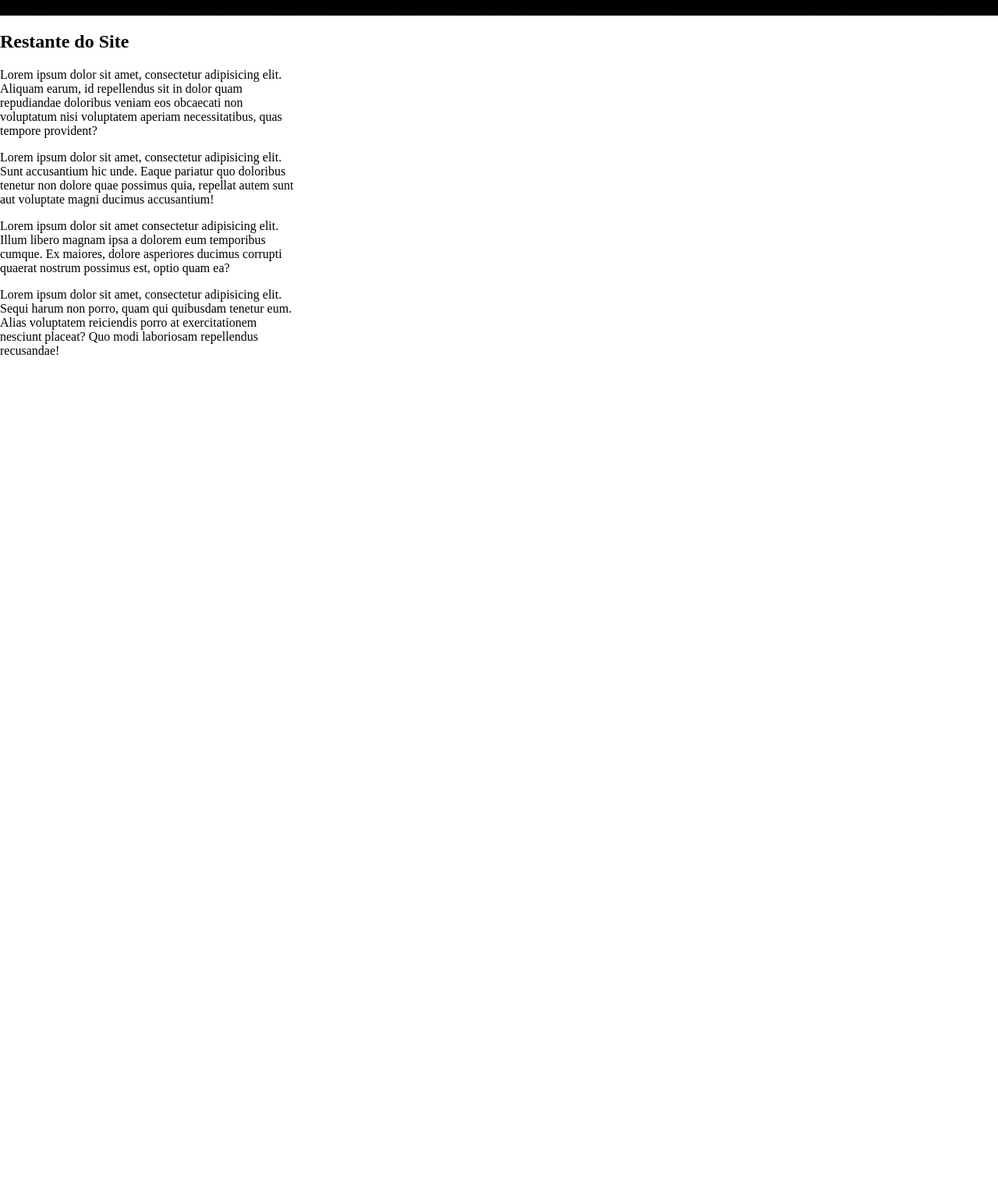
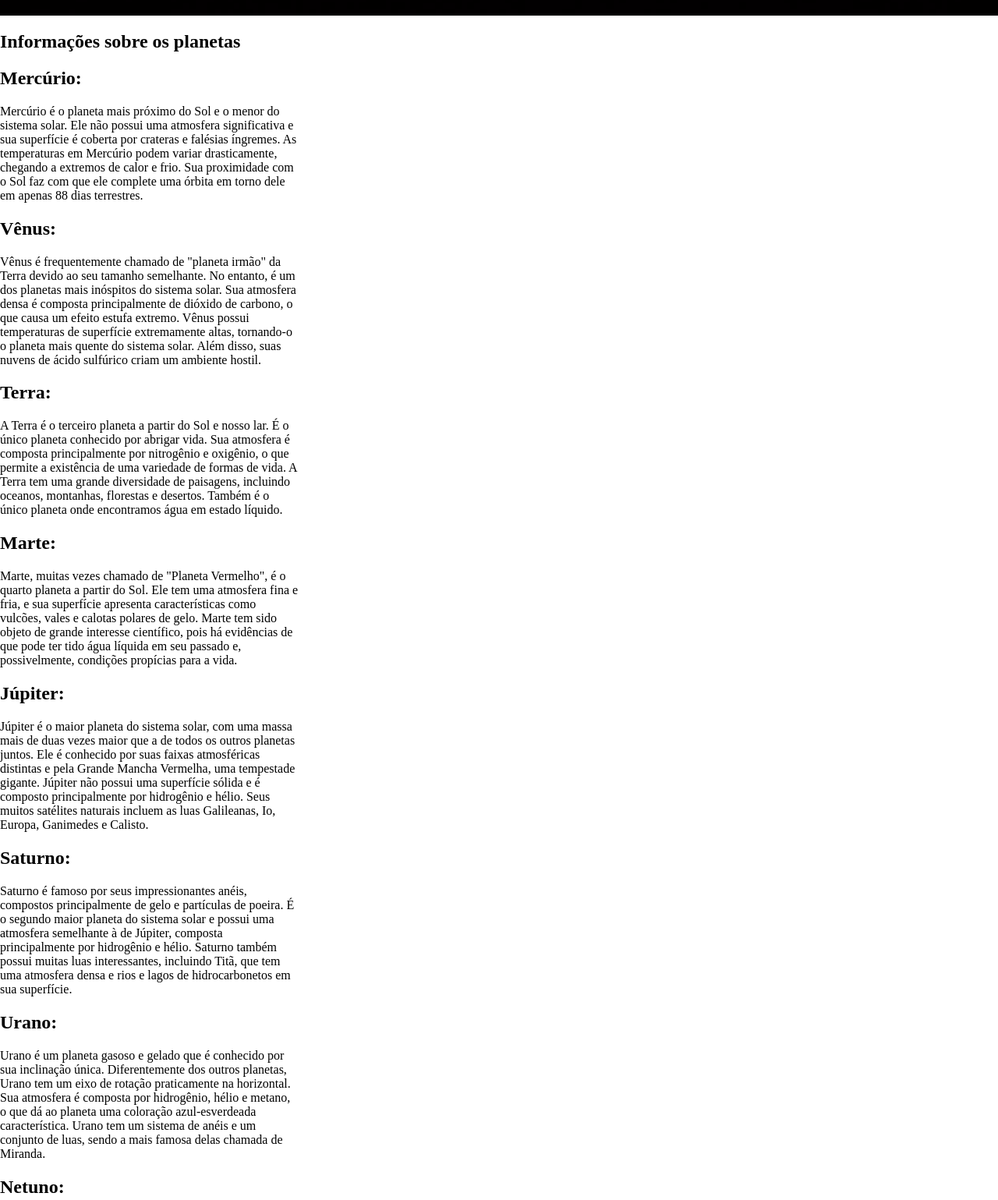
Before and after one commit to Filipe-Bacof/Projeto_Slideshow, a plain HTML site: page index.html in a window 1280 px wide. Shown: the part 780-2319 px from the top of the page at 78% size. Before the commit the page ends 1255 px from the top, so only its background shows below. Drawn offline with Linux system fonts and the light colour scheme.

Commit message:
readme + html texts

```diff
--- a/index.html
+++ b/index.html
@@ -67,29 +67,80 @@
       </div>
     </header>
     <section>
-      <h1 class="resto-do-site">Restante do Site</h1>
+      <h1 class="resto-do-site">Informações sobre os planetas</h1>
+      <h2>Mercúrio:</h2>
       <p>
-        Lorem ipsum dolor sit amet, consectetur adipisicing elit. Aliquam earum,
-        id repellendus sit in dolor quam repudiandae doloribus veniam eos
-        obcaecati non voluptatum nisi voluptatem aperiam necessitatibus, quas
-        tempore provident?
+        Mercúrio é o planeta mais próximo do Sol e o menor do sistema solar. Ele
+        não possui uma atmosfera significativa e sua superfície é coberta por
+        crateras e falésias íngremes. As temperaturas em Mercúrio podem variar
+        drasticamente, chegando a extremos de calor e frio. Sua proximidade com
+        o Sol faz com que ele complete uma órbita em torno dele em apenas 88
+        dias terrestres.
       </p>
+      <h2>Vênus:</h2>
       <p>
-        Lorem ipsum dolor sit amet, consectetur adipisicing elit. Sunt
-        accusantium hic unde. Eaque pariatur quo doloribus tenetur non dolore
-        quae possimus quia, repellat autem sunt aut voluptate magni ducimus
-        accusantium!
+        Vênus é frequentemente chamado de "planeta irmão" da Terra devido ao seu
+        tamanho semelhante. No entanto, é um dos planetas mais inóspitos do
+        sistema solar. Sua atmosfera densa é composta principalmente de dióxido
+        de carbono, o que causa um efeito estufa extremo. Vênus possui
+        temperaturas de superfície extremamente altas, tornando-o o planeta mais
+        quente do sistema solar. Além disso, suas nuvens de ácido sulfúrico
+        criam um ambiente hostil.
       </p>
+      <h2>Terra:</h2>
       <p>
-        Lorem ipsum dolor sit amet consectetur adipisicing elit. Illum libero
-        magnam ipsa a dolorem eum temporibus cumque. Ex maiores, dolore
-        asperiores ducimus corrupti quaerat nostrum possimus est, optio quam ea?
+        A Terra é o terceiro planeta a partir do Sol e nosso lar. É o único
+        planeta conhecido por abrigar vida. Sua atmosfera é composta
+        principalmente por nitrogênio e oxigênio, o que permite a existência de
+        uma variedade de formas de vida. A Terra tem uma grande diversidade de
+        paisagens, incluindo oceanos, montanhas, florestas e desertos. Também é
+        o único planeta onde encontramos água em estado líquido.
       </p>
+      <h2>Marte:</h2>
       <p>
-        Lorem ipsum dolor sit amet, consectetur adipisicing elit. Sequi harum
-        non porro, quam qui quibusdam tenetur eum. Alias voluptatem reiciendis
-        porro at exercitationem nesciunt placeat? Quo modi laboriosam
-        repellendus recusandae!
+        Marte, muitas vezes chamado de "Planeta Vermelho", é o quarto planeta a
+        partir do Sol. Ele tem uma atmosfera fina e fria, e sua superfície
+        apresenta características como vulcões, vales e calotas polares de gelo.
+        Marte tem sido objeto de grande interesse científico, pois há evidências
+        de que pode ter tido água líquida em seu passado e, possivelmente,
+        condições propícias para a vida.
+      </p>
+      <h2>Júpiter:</h2>
+      <p>
+        Júpiter é o maior planeta do sistema solar, com uma massa mais de duas
+        vezes maior que a de todos os outros planetas juntos. Ele é conhecido
+        por suas faixas atmosféricas distintas e pela Grande Mancha Vermelha,
+        uma tempestade gigante. Júpiter não possui uma superfície sólida e é
+        composto principalmente por hidrogênio e hélio. Seus muitos satélites
+        naturais incluem as luas Galileanas, Io, Europa, Ganimedes e Calisto.
+      </p>
+      <h2>Saturno:</h2>
+      <p>
+        Saturno é famoso por seus impressionantes anéis, compostos
+        principalmente de gelo e partículas de poeira. É o segundo maior planeta
+        do sistema solar e possui uma atmosfera semelhante à de Júpiter,
+        composta principalmente por hidrogênio e hélio. Saturno também possui
+        muitas luas interessantes, incluindo Titã, que tem uma atmosfera densa e
+        rios e lagos de hidrocarbonetos em sua superfície.
+      </p>
+      <h2>Urano:</h2>
+      <p>
+        Urano é um planeta gasoso e gelado que é conhecido por sua inclinação
+        única. Diferentemente dos outros planetas, Urano tem um eixo de rotação
+        praticamente na horizontal. Sua atmosfera é composta por hidrogênio,
+        hélio e metano, o que dá ao planeta uma coloração azul-esverdeada
+        característica. Urano tem um sistema de anéis e um conjunto de luas,
+        sendo a mais famosa delas chamada de Miranda.
+      </p>
+      <h2>Netuno:</h2>
+      <p>
+        Netuno é o último planeta do sistema solar e também é um gigante gasoso.
+        Ele tem uma atmosfera semelhante à de Urano, composta por hidrogênio,
+        hélio e metano, o que dá ao planeta uma coloração azul intensa. Netuno
+        possui ventos extremamente fortes e uma Grande Mancha Escura semelhante
+        à Grande Mancha Vermelha de Júpiter. O planeta tem uma lua famosa
+        chamada Tritão, que é um dos poucos corpos celestes conhecidos por ter
+        atividade geológica ativa.
       </p>
     </section>
   </body>
```
Also changed, not shown: 1 other file.
